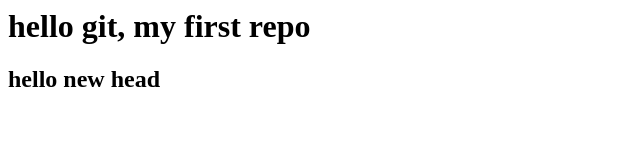
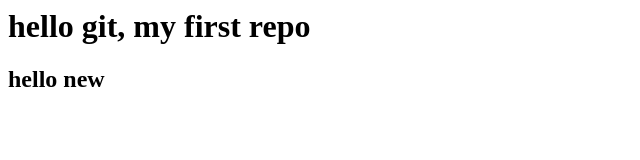
Before and after one commit to dreamvalidator/firstrepo, a plain HTML site: page index.html in a window 1280 px wide. Shown: the full height of the page, 0-640 px from the left. Drawn offline with Linux system fonts and the light colour scheme.

Commit message:
some changes

```diff
--- a/index.html
+++ b/index.html
@@ -1,4 +1,4 @@
 <html><body>
 <h1>hello git, my first repo </h1>
-<h2>hello new head</h2>
+<h2>hello new </h2>
 </body></html>
```
